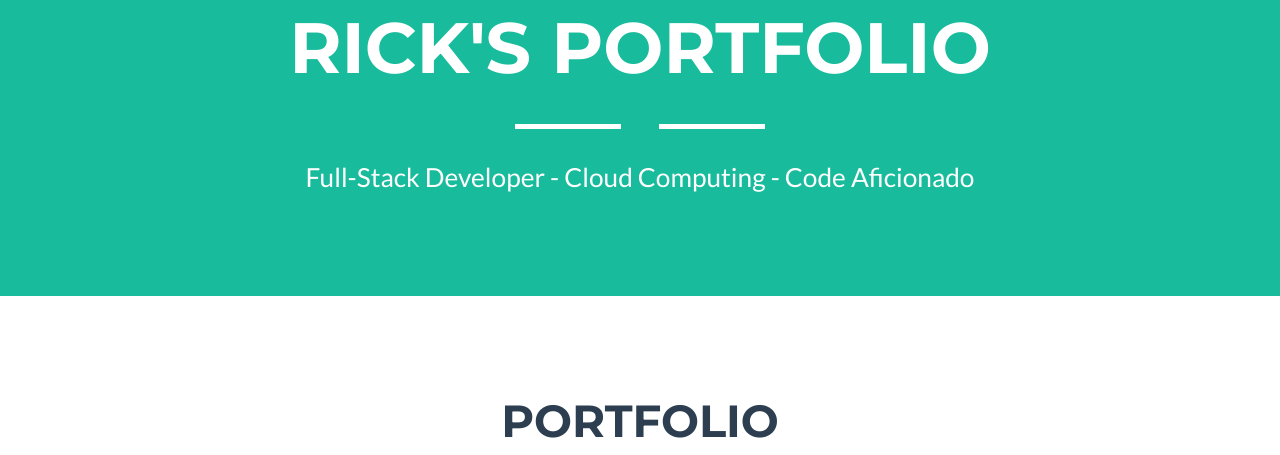
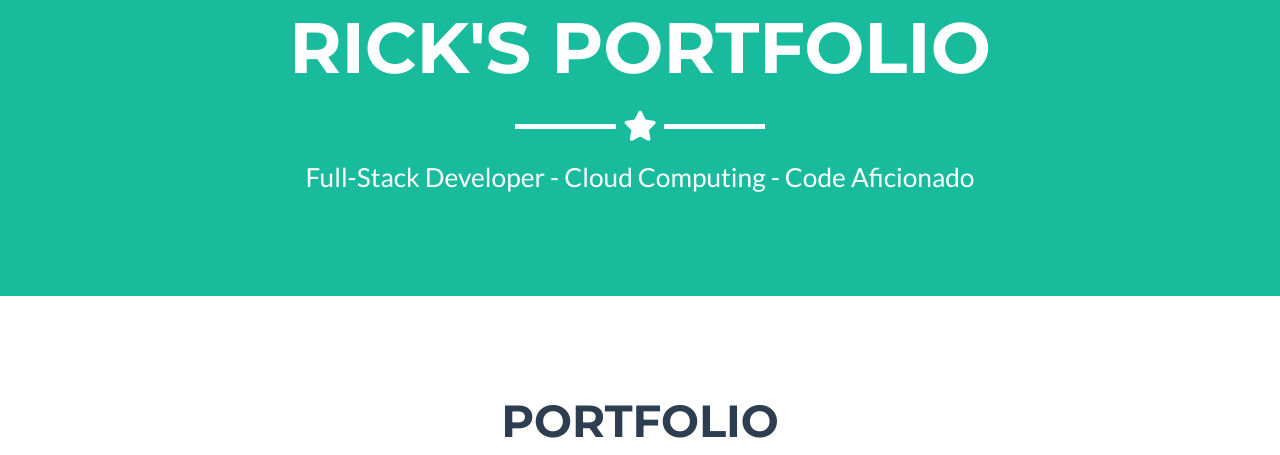
Before and after one commit to rcrdgrc/devrickgarcia.github.io, a Jekyll site: the page built from _posts/2014-07-17-project-2.markdown, in a window 1280 px wide and 900 px high. Shown: the part 423-878 px from the top of the window. Built offline with Jekyll 4.4.1, drawn with Linux system fonts in a browser that asks for light colours; nearby versions of some CDN libraries; library files that are not in the unit come from our copies.

Commit message:
Update head.html

```diff
--- a/_includes/head.html
+++ b/_includes/head.html
@@ -21,8 +21,7 @@
     {% if site.bing_verify %}<meta name="msvalidate.01" content="{{ site.bing_verify }}">{% endif %}
 
     <!-- Custom Fonts -->
-<!--     <link rel="stylesheet" href="{{ "/devrickgarcia.github.io/css/font-awesome/css/font-awesome.min.css" }}"> -->
-<!--     <link rel="stylesheet" href="{{ "/css/font-awesome/css/font-awesome.min.css" }}"> -->
+    <link rel="stylesheet" href="{{ "css/font-awesome.min.css" }}">
     <link href="//fonts.googleapis.com/css?family=Montserrat:400,700" rel="stylesheet" type="text/css">
     <link href="//fonts.googleapis.com/css?family=Lato:400,700,400italic,700italic" rel="stylesheet" type="text/css">
 
```
